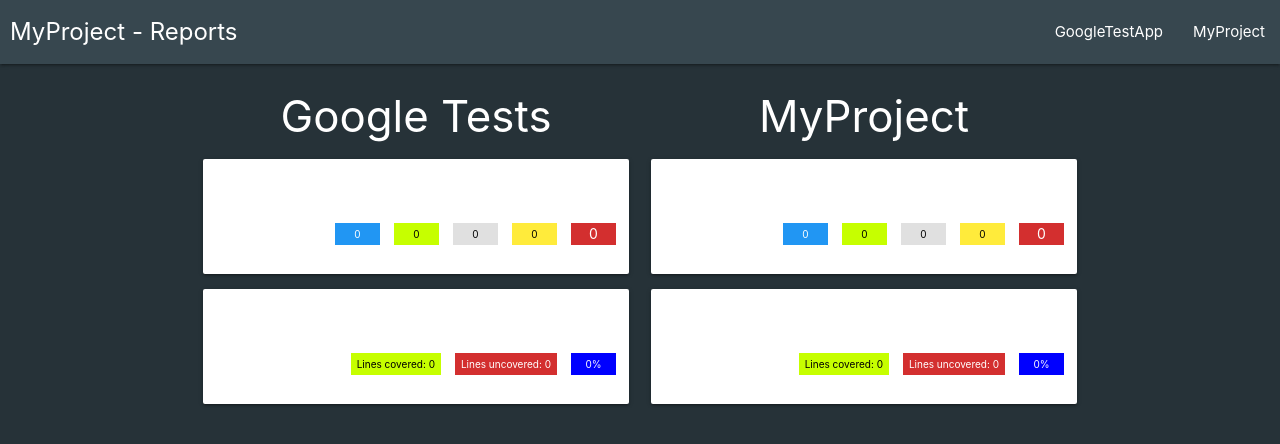
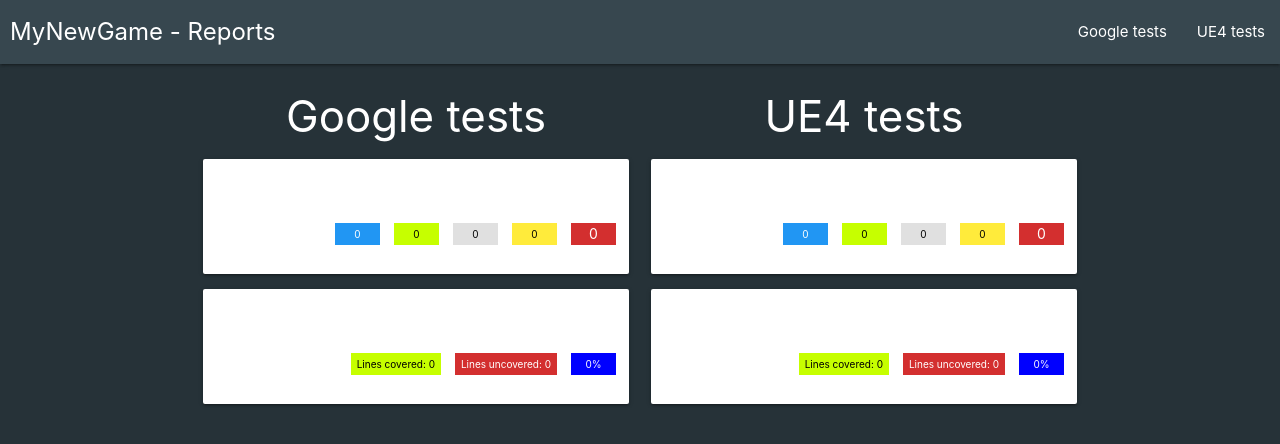
Before and after one commit to NansPellicari/UE4-TPL-CppWithTestEnv, a website: page TestsReports/index.html in a window 1280 px wide. Drawn offline with nearby package versions, Linux system fonts and the light colour scheme; no server answers.

Commit message:
Simplify test scripts

```diff
--- a/TestsReports/build-coverage.js
+++ b/TestsReports/build-coverage.js
@@ -18,6 +18,8 @@
 let globalReport = require(globalReportFile)
 globalReport.coverage = {}
 for (app of coverageApp) {
+    if (!fs.existsSync(`${directory}/${app}/coverage.xml`)) continue
+
     const data = fs.readFileSync(`${directory}/${app}/coverage.xml`)
     const coverage = JSON.parse(parser.toJson(data))
 
--- a/TestsReports/index.html
+++ b/TestsReports/index.html
@@ -62,10 +62,10 @@
 
     <nav class="blue-grey darken-3">
         <div class="nav-wrapper">
-        <a class="left" style="font-size: 24px; padding-left: 10px;">MyProject - Reports</a>
+        <a class="left" style="font-size: 24px; padding-left: 10px;">MyNewGame - Reports</a>
         <ul id="nav-mobile" class="right hide-on-med-and-down">
-            <li><a class="dropdown-trigger" href="#!" data-target="dropdownGG">GoogleTestApp</a></li>
-            <li><a class="dropdown-trigger" href="#!" data-target="dropdownUE4">MyProject</a></li>
+            <li><a class="dropdown-trigger" href="#!" data-target="dropdownGG">Google tests</a></li>
+            <li><a class="dropdown-trigger" href="#!" data-target="dropdownUE4">UE4 tests</a></li>
         </ul>
         </div>
     </nav>
@@ -73,7 +73,7 @@
 
         <div class="row row-badge">
             <div class="col s12 m6 gg">
-                <h3 class="white-text center-align">Google Tests</h3>
+                <h3 class="white-text center-align">Google tests</h3>
                 <div class="card reports">
                     <a href="./gg-index.html">
                         <div class="card-content white-text">
@@ -102,7 +102,7 @@
                 </div>
             </div>
             <div class="col s12 m6 ue4">
-                <h3 class="white-text center-align">MyProject</h3>
+                <h3 class="white-text center-align">UE4 tests</h3>
                 <div class="card reports">
                     <a href="./reports/ue4/index.html">
                         <div class="card-content white-text">
```
Also changed, not shown: Docs/dashboard-gg-open-cpp-coverage.png (added), Docs/dashboard-gg-xunit-viewer.png (added), Docs/dashboard-ue4-junit.png (added), Docs/dashboard-ue4-open-cpp-coverage.png (added), Docs/dashboard.png (added), README.md, 8 other files.
